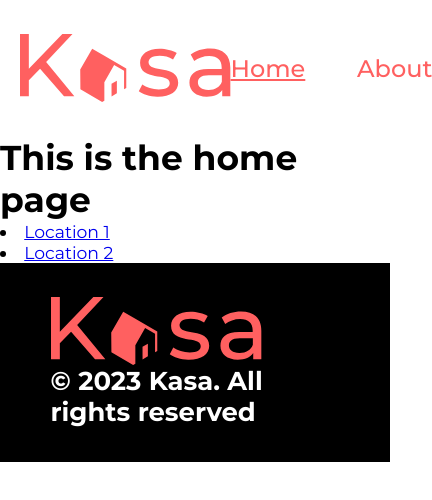
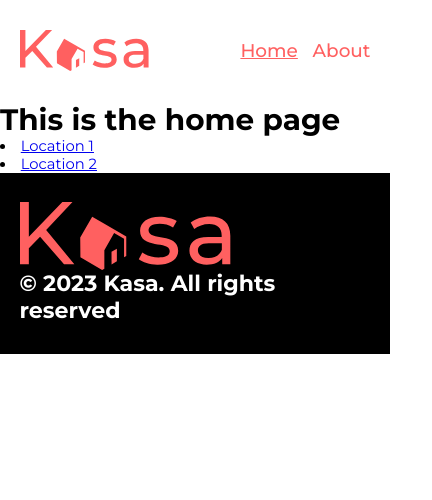
Before and after one commit to vzamboulingame/openclassrooms-projet-11, a React (Create React App) app: page / in a window 390 px wide. Shown: the top 500 px of the page, 432 px wide, since content can reach past the window. Built offline with nearby package versions, Linux system fonts and the light colour scheme.

Commit message:
Made various changes :
- Added link to header logo
- Added scss variables for primary, secondary, tertiary colors
- Added mobile & tablet versions of header

```diff
--- a/src/components/Header.jsx
+++ b/src/components/Header.jsx
@@ -7,7 +7,9 @@ export default function Header() {
   return (
     <header className="header">
       <div className="container header-container">
-        <img src={logo} className="header-logo" alt="Logo Kasa" />
+        <Link to="/">
+          <img className="header-logo" src={logo} alt="Logo Kasa" />
+        </Link>
         <nav>
           <ul className="header-links">
             <li>
--- a/src/styles/components/_footer.scss
+++ b/src/styles/components/_footer.scss
@@ -5,7 +5,7 @@
 @use "../utils/" as *;
 
 .footer {
-    background-color: #000000;
-    color: #ffffff;
-    padding: 2em;
+    background-color: $color-tertiary;
+    color: $color-secondary;
+    padding: 2em 0;
 }
--- a/src/styles/components/_header.scss
+++ b/src/styles/components/_header.scss
@@ -25,12 +25,41 @@
         &-item {
             text-decoration: none;
             font-weight: 500;
-            font-size: 24px;
-            color: #ff6060;
+            font-size: 2.4rem;
+            color: $color-primary;
 
             &.active {
                 text-decoration: underline;
             }
+
+            @include for-tablet {
+                font-size: 2.2rem;
+            }
+
+            @include for-mobile {
+                font-size: 2rem;
+            }
+        }
+
+        @include for-tablet {
+            column-gap: 2em;
+        }
+
+        @include for-mobile {
+            column-gap: 1em;
+        }
+    }
+
+    &-logo {
+        width: 22rem;
+        fill: $color-primary;
+
+        @include for-tablet {
+            width: 18rem;
+        }
+
+        @include for-mobile {
+            width: 14rem;
         }
     }
 }
--- a/src/styles/utils/_variables.scss
+++ b/src/styles/utils/_variables.scss
@@ -1,4 +1,4 @@
-$mobile-first: true; // Switch to false for "dektop-first"
+$mobile-first: false; // Switch to false for "dektop-first"
 $min-width: 320px; // Used as lower limit for "mobile-first" media query
 $max-width: 1366px; // Used as upper limit for "desktop-first" media query
 $mobile-breakpoint: 768px;
@@ -11,3 +11,7 @@ $transition-time: 0.2s; // Don't go over 0.3ms
 $html-font-size: 62.5%; // 62.5% of default HTML font size is 10 px. Used to make rem calculations easier (1 rem is now 10px)
 $body-font-size: 1.6rem; // Used with $html-font-size: 62.5% this resets <body> font size to default size of 16px
 $resp-font-vw: 0.2vw; // Increment value for responsive font sizing
+
+$color-primary: #ff6060;
+$color-secondary: #ffffff;
+$color-tertiary: #000000;
```
